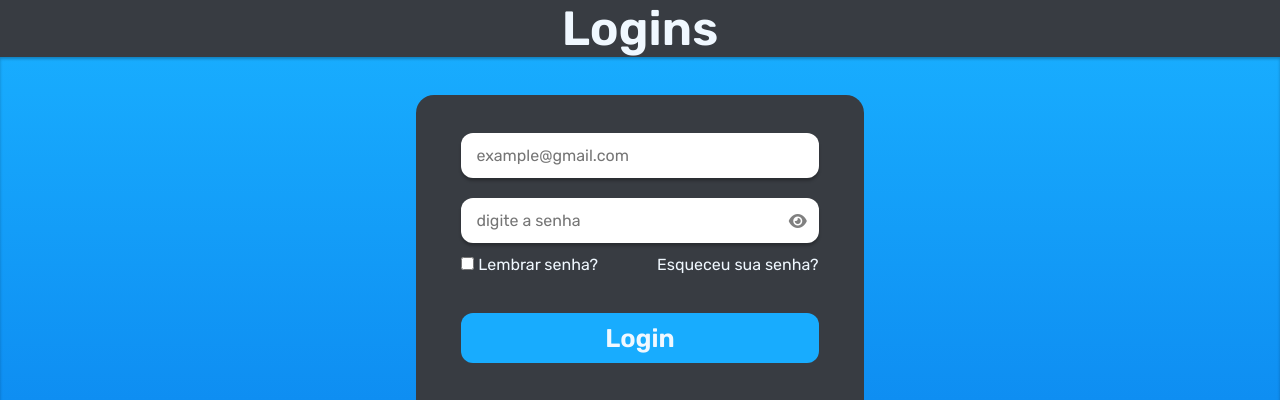
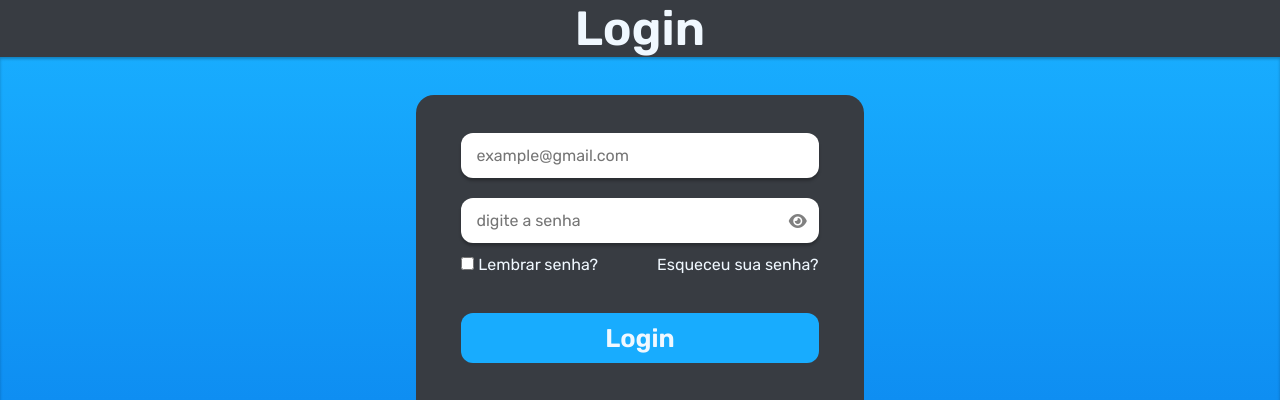
Before and after one commit to JheniferMatos/Login, a plain HTML site: page index.html in a window 1280 px wide. Shown: the top 400 px of the page. Drawn offline with Linux system fonts and the light colour scheme.

Commit message:
atualização final

```diff
--- a/index.html
+++ b/index.html
@@ -16,7 +16,7 @@
 </head>
 <body>
     <header>
-        <h1>Logins</h1>
+        <h1>Login</h1>
     </header>
 
     <main>
```
